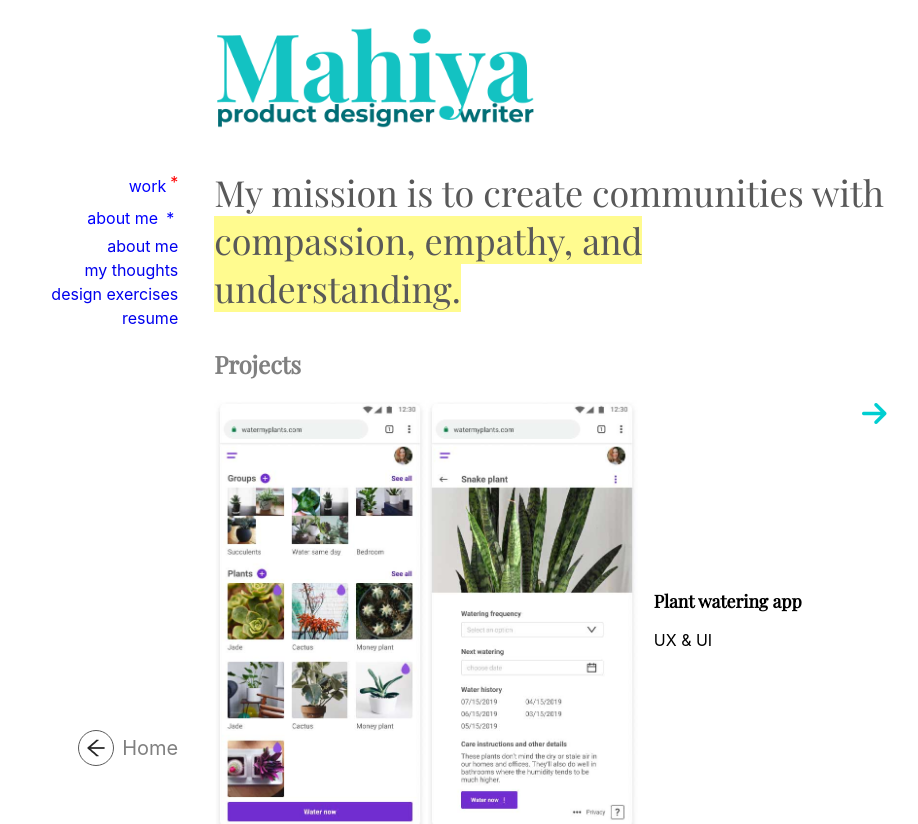
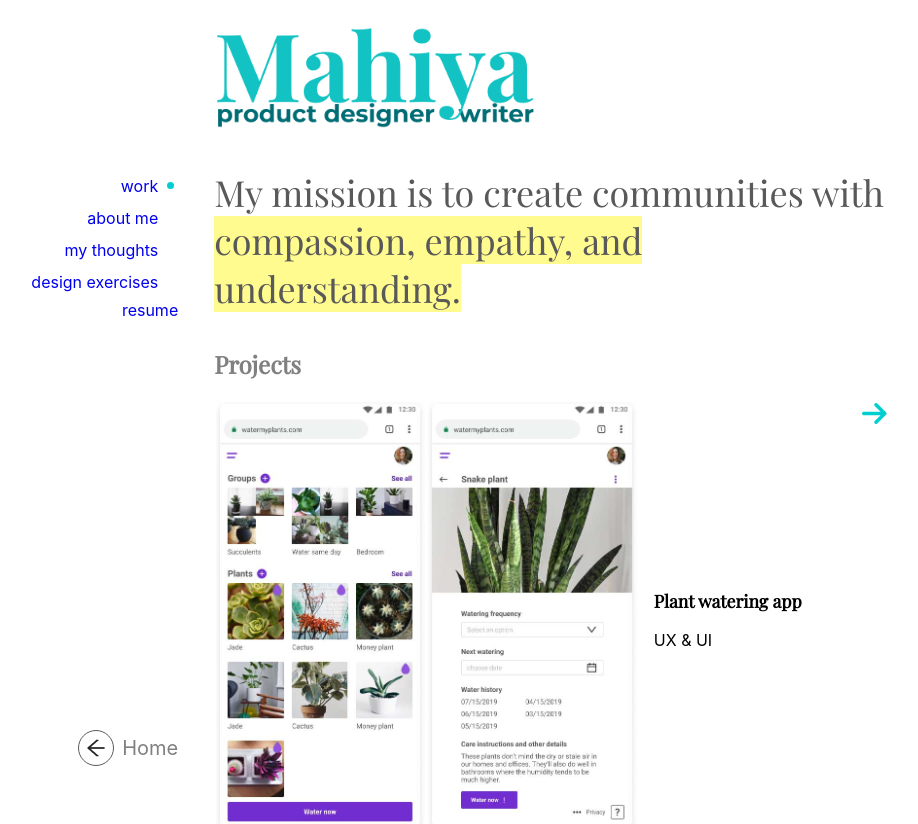
Before and after one commit to vishalicious213/mahiya, a React (Create React App) app: page / in a window 1280 px wide. Shown: the top 824 px of the page, without its empty margins (173-1091 px from the left). Built offline with nearby package versions, Linux system fonts and the light colour scheme.

Commit message:
cleaned up sidebar toggle code and applied to all items. made svgs for active and inactive classes

```diff
--- a/src/components/Sidebar.js
+++ b/src/components/Sidebar.js
@@ -19,7 +19,7 @@ function Sidebar() {
       console.log(pathname)
       console.log(props.itemPath)
       return(
-      <span className={`${props.itemPath===pathname ? 'red' : 'star'}`}>*</span>
+      <span className={`${props.itemPath===pathname ? 'active' : 'inactive'}`}>&#x0020;</span>
     )}
 
     return (
@@ -38,17 +38,19 @@ function Sidebar() {
             <Star itemPath='/about-me' />
           </Link>
 
-          {/* <div className='side-menu-item link'>
-              <Link to='/'>
-                <p>work <span>*</span></p>
-              </Link>
-          </div> */}
+          <Link className='side-menu-item' to='/thoughts' onClick={event => setItemPath('/thoughts')}>
+            <p className='hyper'>my thoughts</p>
+            {/* <span className='star'>*</span> */}
+            <Star itemPath='/thoughts' />
+          </Link>
 
-          {/* <Link className='side-menu-item' to='/'>
-            <p>work <span>*</span></p>
-          </Link> */}
+          <Link className='side-menu-item' to='/exercises' onClick={event => setItemPath('/exercies')}>
+            <p className='hyper'>design exercises</p>
+            {/* <span className='star'>*</span> */}
+            <Star itemPath='/exercises' />
+          </Link>
 
-          <Link to='/about-me'>
+          {/* <Link to='/about-me'>
             <p className='side-menu-item'>about me</p>
           </Link>
 
@@ -58,7 +60,7 @@ function Sidebar() {
 
           <Link to='/exercises'>
             <p className='side-menu-item'>design exercises</p>
-          </Link>
+          </Link>        */}
 
           <a href={Resume} target="_blank" rel="noopener noreferrer">
             <p className='side-menu-item'>resume</p>
--- a/src/styles/sidebar.css
+++ b/src/styles/sidebar.css
@@ -42,12 +42,26 @@
 
     .star, .hyper {
       /* outline: 1px solid blue; */
-      color: blue;
+      /* color: blue; */
       margin: .25rem;
     }
 
-    .red {
-      color: red;
+    .active {
+      width: 1rem;
+      margin-bottom: .5rem;
+      background-image: url(../img/dot-active.svg);
+      background-repeat: no-repeat;
+      background-position: 50% 85%;
+      padding-top: 1rem;
+    }
+
+    .inactive {
+      width: 1rem;
+      margin-bottom: .5rem;
+      background-image: url(../img/dot-inactive.svg);
+      background-repeat: no-repeat;
+      background-position: 50% 85%;
+      padding-top: 1rem;
     }
 
     #sidebar-bottom {
```
Also changed, not shown: src/img/dot-active.svg (added), src/img/dot-inactive.svg (added).
